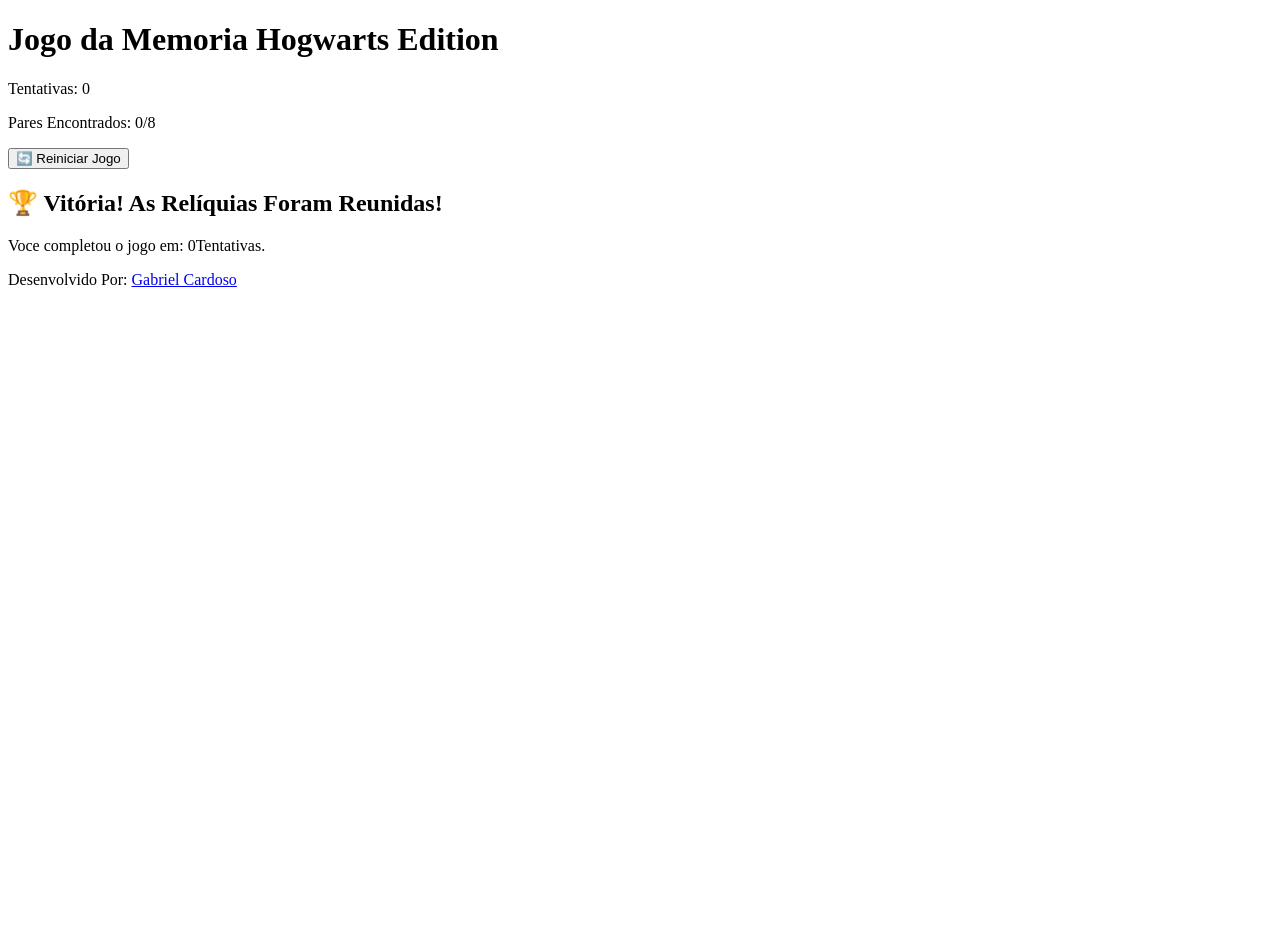
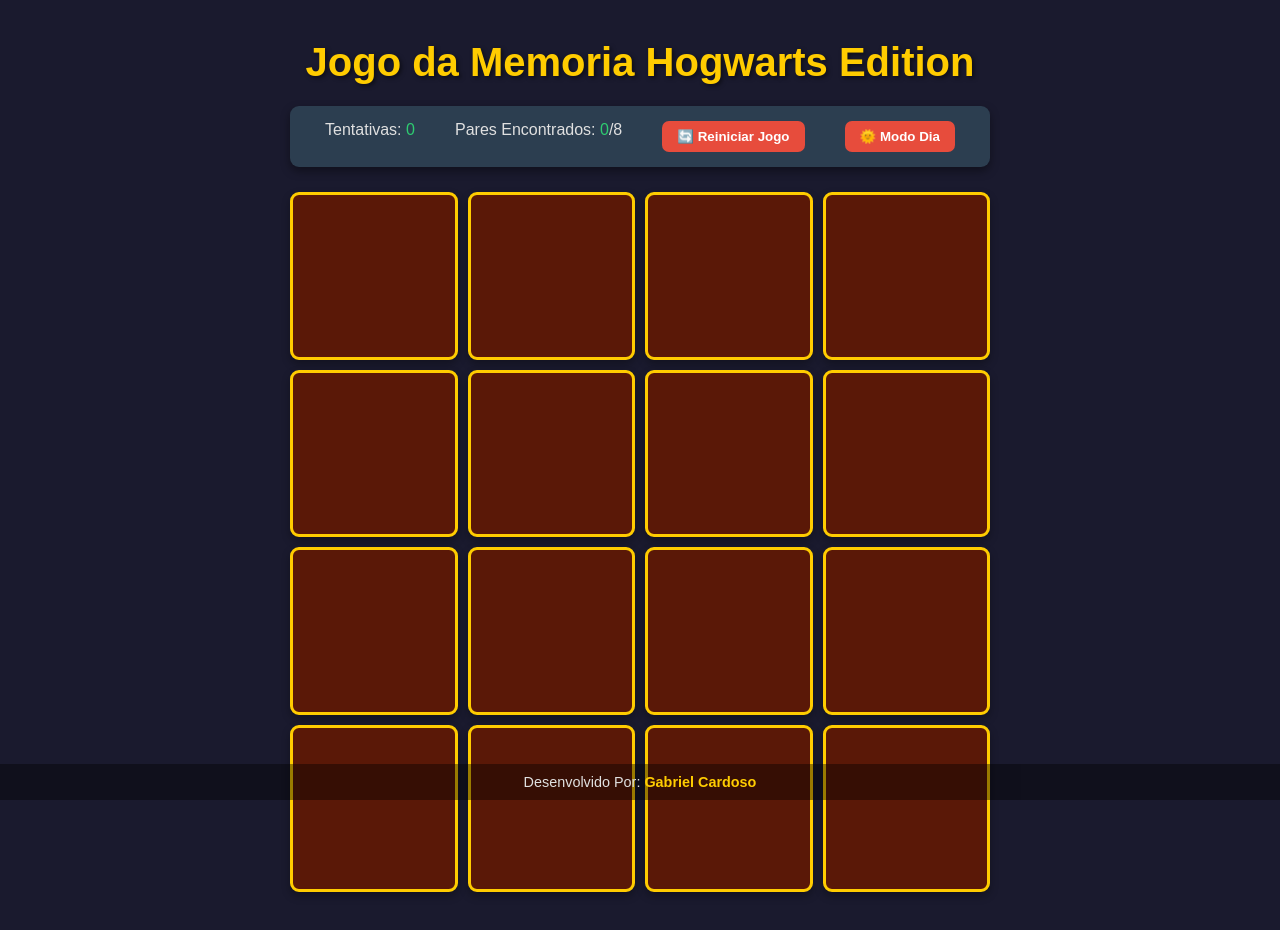
Before and after one commit to gabrielpoukas/JogoMemoreia, a plain HTML site: page index.html in a window 1280 px wide. Before the commit the page ends 800 px from the top, so only its background shows below. Drawn offline with Linux system fonts and the light colour scheme.

Commit message:
Add files via upload

```diff
--- a/script.js
+++ b/script.js
@@ -0,0 +1,228 @@
+const hpIcons = [
+    '⚡',
+    '🦉',
+    '🦁',
+    '🐍',
+    '🎓',
+    '🧪',
+    '🔮',
+    '⚯'
+];
+
+let cardsArray = [];
+
+let flippedCards = [];
+
+let lockBoard = false;
+
+let matchFound = 0;
+
+let attempts = 0;
+
+let body;
+let gameBoard;
+let attemptsSpan;
+let matchesSpan;
+let restartButton;
+let winnerMessage;
+let finalAttemptsSpan;
+
+window.onload = function() {
+
+    body = document.querySelector('body');
+    gameBoard = document.querySelector('#game-board');
+    attemptsSpan = document.querySelector('#attempts');
+    matchesSpan = document.querySelector('#matches');
+    restartButton = document.querySelector('#restart-button');
+    winnerMessage = document.querySelector('#winner-message');
+    finalAttemptsSpan = document.querySelector('#final-attempts');
+
+createThemeToggleButton();
+
+restartButton.addEventListener('click', startGame);
+
+startGame();
+
+
+};
+
+function startGame() {
+    // 1. Resetar o estado do jogo
+    matchesFound = 0;
+    attempts = 0;
+    flippedCards = [];
+    lockBoard = false;
+    gameBoard.innerHTML = '';
+    winnerMessage.classList.add('hidden');
+    updateScoreBoard();
+
+    cardsArray = [...hpIcons, ...hpIcons];
+
+    shuffleCards(cardsArray);
+
+    createCards(cardsArray);
+
+}
+
+function shuffleCards(array) {
+
+
+    array.sort(() => Math.random() - 0.5);
+}
+
+function createCards(array) {
+
+
+    array.forEach((icon, index) => {
+
+        const card = document.createElement('div');
+        card.classList.add('card');
+
+        card.dataset.icon = icon;
+
+
+        card.innerHTML = `
+            <div class="card-face card-front">${icon}</div>
+            <div class="card-face card-back"></div>
+        `;
+
+
+        card.addEventListener('click', flipCard);
+
+
+        gameBoard.appendChild(card);
+    });
+
+
+}
+
+function flipCard() {
+
+    if (lockBoard || this.classList.contains('flip') || this.classList.contains('matched')) {
+        return;
+    }
+
+    this.classList.add('flip');
+    flippedCards.push(this);
+
+    if (flippedCards.length === 2) {
+
+        lockBoard = true;
+
+
+        attempts++;
+        updateScoreBoard();
+
+
+        checkMatch();
+    }
+
+
+}
+
+function checkMatch() {
+
+const [card1, card2] = flippedCards;
+
+if (card1.dataset.icon === card2.dataset.icon){
+
+
+handleMatch();
+
+
+}else {
+
+    handleMismatch();
+
+}
+
+
+ }
+
+ function handleMatch() {
+    const [card1, card2] = flippedCards;
+
+
+    card1.classList.add('matched');
+    card2.classList.add('matched');
+
+
+    matchesFound++;
+    updateScoreBoard();
+
+
+    resetBoard();
+
+
+    if (matchesFound === hpIcons.length) {
+        endGame();
+    }
+}
+
+function handleMismatch() {
+
+    lockBoard = true;
+
+
+    setTimeout(() => {
+        const [card1, card2] = flippedCards;
+
+
+        card1.classList.remove('flip');
+        card2.classList.remove('flip');
+
+
+        resetBoard();
+    }, 1000);
+}
+
+function resetBoard(){
+
+    [flippedCards, lockBoard] = [[], false];
+
+}
+
+function updateScoreBoard() {
+    attemptsSpan.textContent = attempts;
+    matchesSpan.textContent = matchesFound;
+}
+
+function endGame() {
+
+    winnerMessage.classList.remove('hidden');
+    finalAttemptsSpan.textContent = attempts;
+
+
+    document.querySelectorAll('.card').forEach(card => {
+        card.removeEventListener('click', flipCard);
+    });
+}
+
+
+function createThemeToggleButton() {
+    const statusDiv = document.querySelector('.status-bar');
+    if (!statusDiv) return;
+
+    const themeButton = document.createElement('button');
+    themeButton.id = 'toggle-theme-button';
+    themeButton.textContent = '🌞 Modo Dia';
+    themeButton.addEventListener('click', toggleTheme);
+
+
+    statusDiv.appendChild(themeButton);
+}
+
+function toggleTheme() {
+
+    body.classList.toggle('light-theme');
+
+    const themeButton = document.querySelector('#toggle-theme-button');
+    if (!themeButton) return;
+
+
+    if (body.classList.contains('light-theme')) {
+        themeButton.textContent = '🌙 Modo Noite';
+    } else {
+        themeButton.textContent = '🌞 Modo Dia';
+    }
+}
--- a/style.css
+++ b/style.css
@@ -0,0 +1,217 @@
+
+:root {
+--bg-body: #1a1a2e;
+    --color-text: #e0e0e0;
+    --color-primary: #ffcc00;
+    --color-secondary: #5a1807;
+    --color-success: #2ecc71;
+    --color-error: #e74c3c;
+    --bg-status: #2c3e50;
+    --bg-card-front: #f0f0f0;
+    --color-card-icon: #1a1a2e;
+}
+
+.light-theme {
+    --bg-body: #f0f0f0;
+    --color-text: #1a1a2e;
+    --color-primary: #8b4513;
+    --color-secondary: #ccac00;
+    --color-success: #1e8449;
+    --color-error: #c0392b;
+    --bg-status: #ffffff;
+    --bg-card-front: #34495e;
+    --color-card-icon: #ffffff;
+}
+
+* {
+    margin: 0;
+    padding: 0;
+    box-sizing: border-box;
+    font-family: 'Arial', sans-serif;
+}
+
+body {
+
+background: var(--bg-body);
+color: var(--color-text);
+display: flex;
+flex-direction: column;
+align-items: center;
+min-height: 100vh;
+padding: 40px 20px 81px 20px;
+transition: background-color 0.4s, color 0.4s;
+
+}
+
+.container{
+
+width: 100%;
+max-width: 700px;
+text-align: center;
+}
+
+h1{
+
+color: var(--color-primary);
+margin-bottom: 21px;
+font-size: 2.5em;
+text-shadow: 2px 2px 4px rgba(0,0,0,0.5);
+
+}
+
+.status-bar{
+
+background: var(--bg-status);
+color: var(--color-text);
+padding: 15px;
+margin-bottom: 25px;
+border-radius: 9px;
+display: flex;
+justify-content: space-around;
+align-self: center;
+box-shadow: 0 4px 10px rgba(0,0,0,0.4);
+
+}
+
+#attempts, #matches{
+
+color: var(--color-success);
+
+}
+
+#restart-button , #toggle-theme-button {
+
+padding: 8px 15px;
+background-color:  var(--color-error);
+color: white;
+border: none;
+border-radius: 7px;
+cursor: pointer;
+font-weight: bold;
+transition: background-color 0.2s;
+
+}
+
+#restart-button:hover , #toggle-theme-button:hover{
+
+background-color: var(--color-error);
+filter: brightness(0.9);
+}
+
+#game-board{
+
+display: grid;
+grid-template-columns: repeat(4, 1fr);
+grid-template-rows: repeat(4, 1fr);
+gap: 10px;
+width: 100%;
+aspect-ratio: 1/ 1;
+perspective: 1000px;
+
+}
+
+.card {
+
+
+width: 100%;
+height: 100%;
+position: relative;
+transform-style: preserve-3d;
+transition: transform 0.6s;
+cursor: pointer;
+border-radius: 9px;
+box-shadow: 0 4px 8px rgba(0,0,0,0.3);
+
+}
+
+.card.flip {
+
+transform: rotateY(180deg);
+}
+
+.card-face{
+
+position: absolute;
+width: 100%;
+height: 100%;
+backface-visibility: hidden;
+display: flex;
+justify-content: center;
+align-items: center;
+border-radius: 9px;
+font-size: 3em;
+font-weight: bold;
+user-select: none;
+
+}
+
+.card-back{
+
+background: var(--color-secondary);
+border:  3px solid var(--color-primary);
+
+}
+
+.card-front{
+
+background: var(--bg-card-front);
+color: var(--color-card-icon);
+transform:rotateY(180deg);
+
+}
+
+.card.matched{
+
+opacity: 0.6;
+cursor: default;
+pointer-events: none;
+
+}
+
+#winner-message{
+
+margin-top: 31px;
+padding: 20px;
+background: var(--bg-status);
+border-radius: 9px;
+box-shadow: 0 0 15px var(--color-primary);
+color: var(--color-text);
+}
+
+#winner-message h2 {
+
+    color: var(--color-primary);
+
+
+}
+
+.hidden{
+
+
+display: none;
+}
+
+footer{
+
+width: 100%;
+padding: 10px 0 ;
+text-align: center;
+background-color:  rgba(0,0,0,0.4);
+color: var(--color-text);
+font-size: 0.9em;
+position: fixed;
+bottom: 0;
+z-index: 100;
+
+}
+
+footer a {
+    color: var(--color-primary);
+    font-weight: bold;
+    text-decoration: none;
+    transition: color 0.2s;
+}
+
+footer a:hover {
+    color: #ffd700;
+}
```
Also changed, not shown: img/fav.jpg (added), index.html (line endings or trailing spaces), 1 other file.
